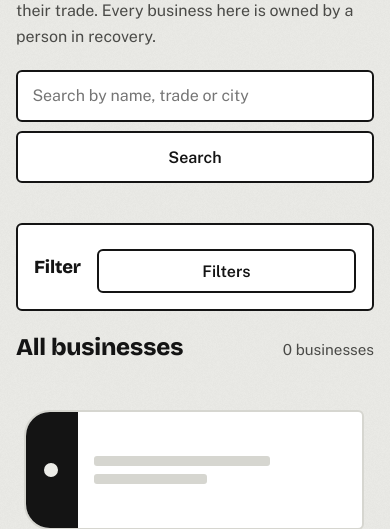
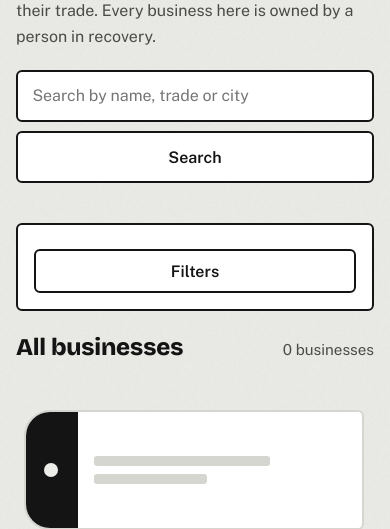
Before and after one commit to Will513r/recovery-business-hub, a PHP site: page /businesses in a window 390 px wide. Shown: the part 210-739 px from the top of the page. Run offline with PHP 8.4, Linux system fonts and the light colour scheme; data that the repository does not hold is empty.

Commit message:
v2: phone fixes (hide tag stack under 600px, single filter button), job page follow-up line
Co-Authored-By: Claude Opus 5.5 <noreply@anthropic.com>

```diff
--- a/job.php
+++ b/job.php
@@ -102,7 +102,7 @@ include 'header.php';
 
         <?php if ($applied): ?>
             <p class="form-note form-note--success">Sent. The employer has your info and will reach out directly.</p>
-            <p class="job-apply__after">Not heard back in a week? A short follow-up call or text is fine.</p>
+            <p class="job-apply__after">Not heard back in a week? Tell us at <a href="mailto:recoverybusinesshub@gmail.com">recoverybusinesshub@gmail.com</a>. We follow up with employers who go quiet.</p>
             <p><a href="/jobs" class="btn-secondary">See more jobs</a></p>
         <?php else: ?>
             <p class="job-apply__lead">Give a phone number or an email so they can reach you. That's all they need.</p>
--- a/style.css
+++ b/style.css
@@ -1209,3 +1209,12 @@ footer :focus-visible { outline-color: var(--concrete); }
 @media (min-width: 900px) {
   .job-grid { grid-template-columns: repeat(2, 1fr); }
 }
+
+/* phase C: phone fixes (parent review 2026-11-12) */
+@media (max-width: 599px) {
+  /* The fanned tags clip at phone width; the tag cards below carry the motif. */
+  .tag-stack { display: none; }
+  /* One filter button, not a heading plus a button that say the same thing. */
+  .filters__head h2 { display: none; }
+  .filters__head #mobile-filter-toggle { width: 100%; }
+}
```
